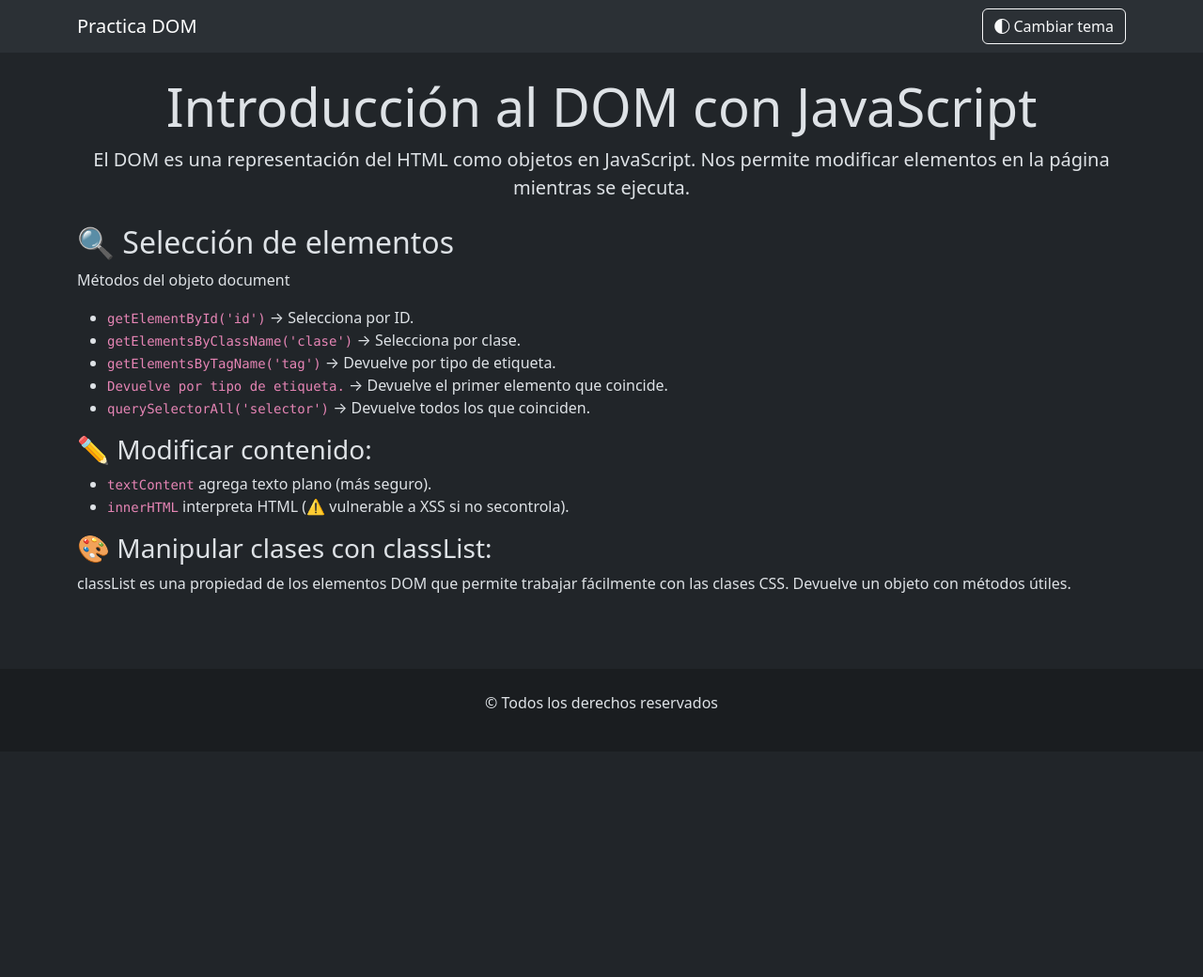
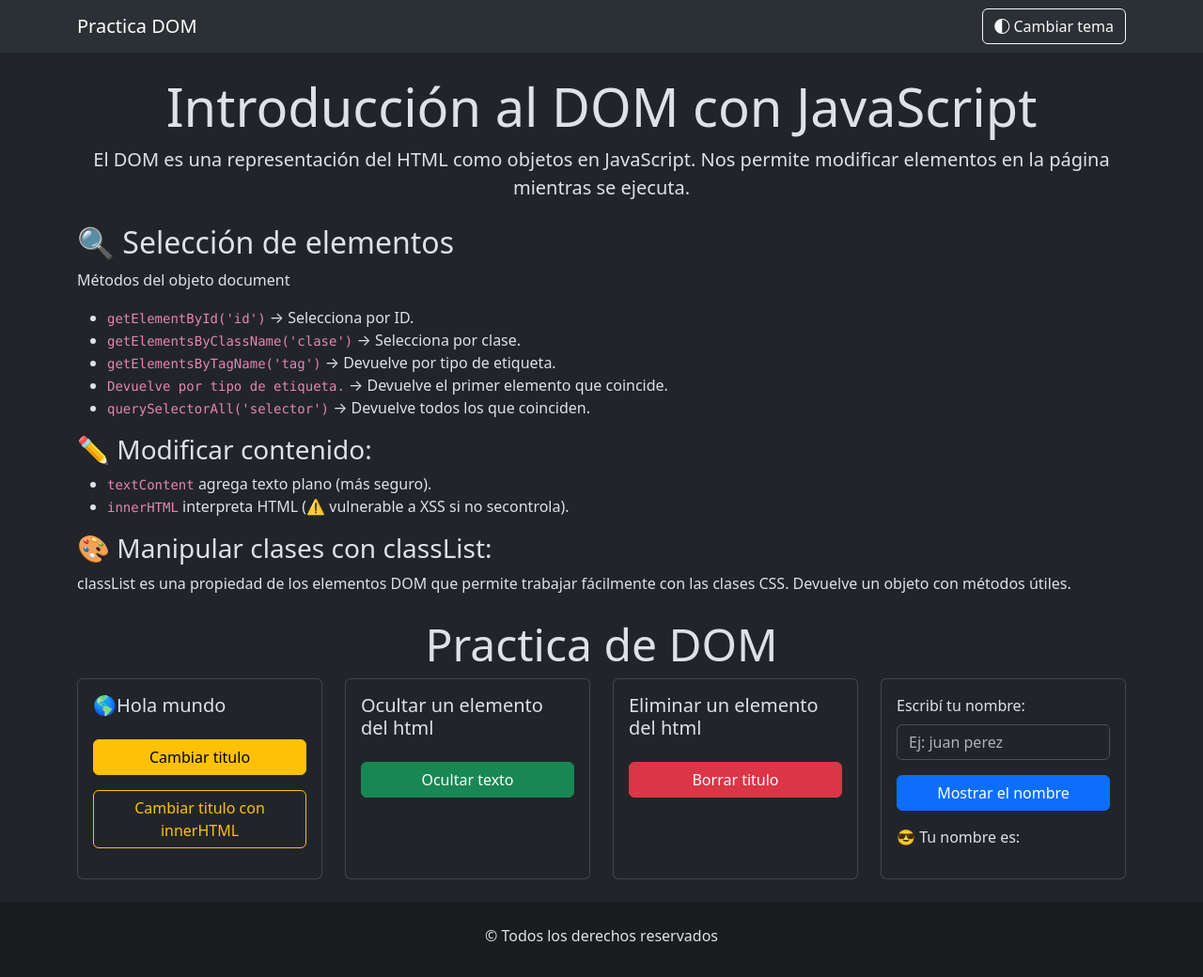
Before and after one commit to rollingcodeschool/practicaDOM-c12, a plain HTML site: page index.html in a window 1280 px wide. Shown: the whole page at 94% size. Before the commit the page ends 800 px from the top, so only its background shows below. Drawn offline with nearby package versions, Linux system fonts and the light colour scheme.

Commit message:
agregamos una grilla con cards para hacer pruebas con el DOM

```diff
--- a/index.html
+++ b/index.html
@@ -69,6 +69,51 @@
             <p>classList es una propiedad de los elementos DOM que permite trabajar fácilmente con las clases CSS. Devuelve un objeto con métodos útiles.</p>
             <!-- agregar los metodos de classList -->
         </section>
+        <section class="my-4">
+            <h2 class="display-5 text-center">Practica de DOM</h2>
+            <div class="row">
+                <div class="col-12 col-md-6 col-lg-3">
+                    <div class="card h-100">
+                        <div class="card-body">
+                          <h5 class="card-title">🌎Hola mundo</h5>
+                          <button class="btn btn-warning w-100  mt-3">Cambiar titulo</button>
+                          <button class="btn btn-outline-warning w-100 mt-3">Cambiar titulo con innerHTML</button>
+                        </div>
+                      </div>
+                </div>
+                <div class="col-12 col-md-6 col-lg-3">
+                    <div class="card h-100">
+                        <div class="card-body">
+                          <h5 class="card-title">Ocultar un elemento del html</h5>
+                          <button class="btn btn-success w-100 mt-3">Ocultar texto</button>
+                        </div>
+                      </div>
+                </div>
+                <div class="col-12 col-md-6 col-lg-3">
+                    <div class="card h-100">
+                        <div class="card-body">
+                          <h5 class="card-title">Eliminar un elemento del html</h5>
+                          <button class="btn btn-danger w-100 mt-3">Borrar titulo</button>
+                        </div>
+                      </div>
+                </div>
+                <div class="col-12 col-md-6 col-lg-3">
+                    <div class="card h-100">
+                        <div class="card-body">
+                          <form>
+                            <div class="mb-3">
+                                <label for="nombre" class="form-label">Escribí tu nombre:</label>
+                                <input type="text" class="form-control" placeholder="Ej: juan perez" minlength="2" maxlength="50" required id="nombre">
+                            </div>
+                            <button class="btn btn-primary mb-3 w-100">Mostrar el nombre</button>
+                            <p>😎 Tu nombre es: </p>
+                          </form>
+                        </div>
+                      </div>
+                </div>
+
+            </div>
+        </section>
     </main>
     <footer class="bg-dark-subtle py-4 text-center">
         <p>&copy; Todos los derechos reservados</p>
```
